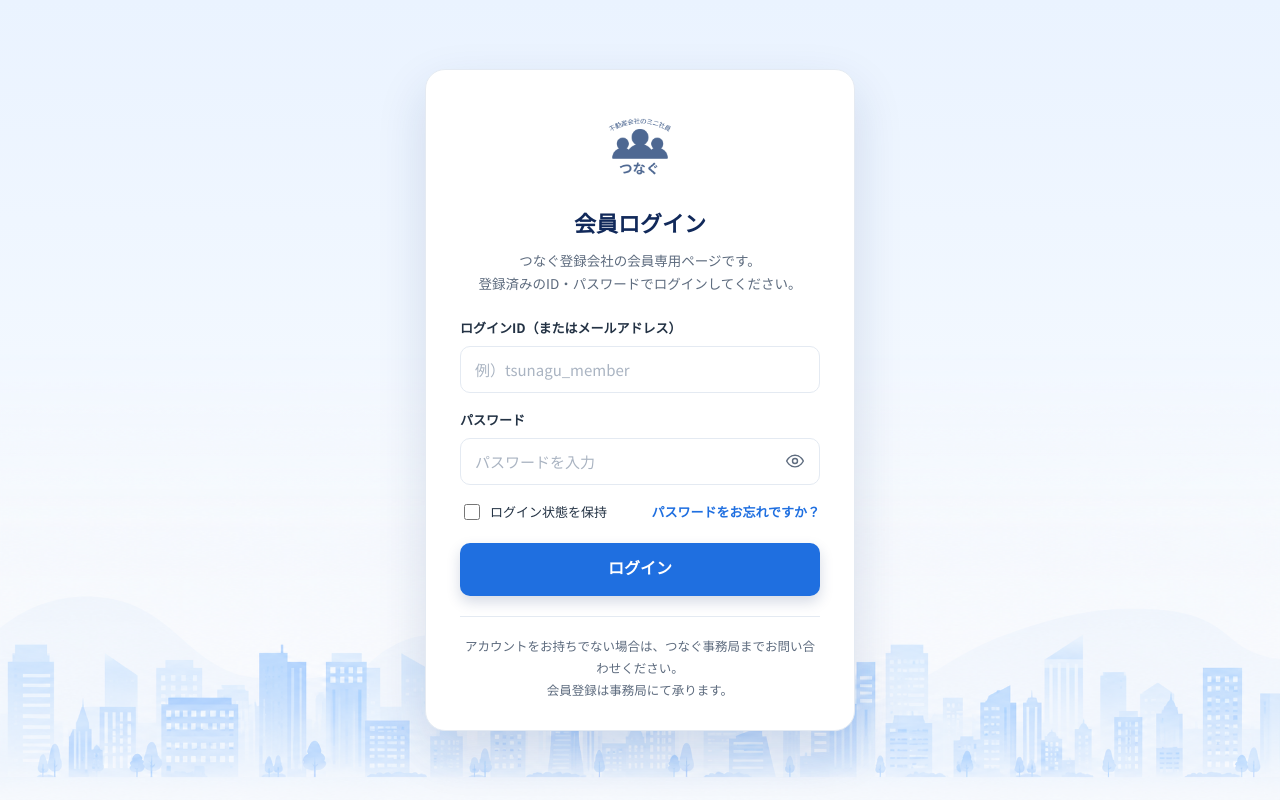
After one commit to tagukichi/tsunagu, a PHP site: page /login.html in a window 1280 px wide. The commit adds this page. Run offline with PHP 8.4, Linux system fonts and the light colour scheme.

Commit message:
会員ログイン画面(login.html)を追加
- サイトと同トーンの中央カード型ログイン画面（ロゴ／ID／パスワード）
- パスワード表示切替、ログイン状態保持、パスワード再設定リンク
- 入力欄は WP 準拠の name（log/pwd/rememberme）で wp-login.php 連携前提
- 背景に街並み画像、レスポンシブ対応、noindex 指定
- README に会員限定アクセス（未ログインのリダイレクト等）の実装ガイドを追記

https://claude.ai/code/session_01N1BhnTiRHf3AoeJwBWiCX3

```diff
--- a/assets/css/style.css
+++ b/assets/css/style.css
@@ -707,6 +707,127 @@ body.is-locked { overflow: hidden; }
 @media (prefers-reduced-motion: reduce) {
   .modal__dialog { animation: none; }
 }
+
+/* ---------- ログインページ ---------- */
+.login-page {
+  min-height: 100vh;
+  display: flex;
+  background: linear-gradient(180deg, #eaf3ff 0%, #f4f9ff 55%, #ffffff 100%);
+}
+.login {
+  position: relative;
+  z-index: 1;
+  flex: 1 1 auto;
+  display: flex;
+  align-items: center;
+  justify-content: center;
+  padding: 48px 20px;
+}
+.login__skyline {
+  position: fixed;
+  inset: auto 0 0 0;
+  width: 100%;
+  aspect-ratio: 2104 / 747;
+  background: url("../img/tsungau_back.png") no-repeat bottom center / 100% auto;
+  -webkit-mask-image: linear-gradient(to bottom, transparent 0, #000 42%);
+          mask-image: linear-gradient(to bottom, transparent 0, #000 42%);
+  z-index: 0;
+  pointer-events: none;
+}
+.login__card {
+  position: relative;
+  z-index: 1;
+  width: 100%;
+  max-width: 430px;
+  background: #fff;
+  border: 1px solid var(--line);
+  border-radius: 20px;
+  box-shadow: 0 20px 50px rgba(20, 52, 110, .14);
+  padding: 36px 34px 30px;
+}
+.login__head { text-align: center; margin-bottom: 22px; }
+.login__logo { height: 84px; width: auto; margin: 0 auto 14px; }
+.login__title { font-size: 22px; font-weight: 800; color: var(--navy); }
+.login__lead { margin-top: 8px; font-size: 13.5px; color: var(--muted); line-height: 1.7; }
+.login__error {
+  margin-bottom: 16px;
+  padding: 11px 14px;
+  border-radius: 10px;
+  background: #fdecec;
+  border: 1px solid #f3c0c0;
+  color: #c0392b;
+  font-size: 13.5px;
+  font-weight: 600;
+}
+.login__error[hidden] { display: none; }
+.login__form { display: flex; flex-direction: column; gap: 16px; }
+.field { display: flex; flex-direction: column; gap: 7px; }
+.field > label { font-size: 13px; font-weight: 700; color: var(--ink); }
+.field input[type="text"],
+.field input[type="password"] {
+  width: 100%;
+  padding: 12px 14px;
+  font-size: 15px;
+  font-family: inherit;
+  color: var(--ink);
+  background: #fff;
+  border: 1.5px solid var(--line);
+  border-radius: 10px;
+  transition: border-color .15s ease, box-shadow .15s ease;
+}
+.field input::placeholder { color: #aab4c2; }
+.field input:focus {
+  outline: none;
+  border-color: var(--brand);
+  box-shadow: 0 0 0 3px rgba(31, 111, 224, .15);
+}
+.field__pass { position: relative; }
+.field__pass input { padding-right: 46px; }
+.pass-toggle {
+  position: absolute;
+  top: 50%; right: 8px;
+  transform: translateY(-50%);
+  display: inline-flex;
+  align-items: center;
+  justify-content: center;
+  width: 34px; height: 34px;
+  border: none;
+  background: transparent;
+  color: var(--muted);
+  border-radius: 8px;
+  cursor: pointer;
+}
+.pass-toggle:hover { background: var(--bg-soft); color: var(--ink); }
+.pass-toggle .icon { width: 20px; height: 20px; }
+.pass-toggle .icon-eye-off { display: none; }
+.pass-toggle.is-on .icon-eye { display: none; }
+.pass-toggle.is-on .icon-eye-off { display: block; }
+.login__row {
+  display: flex;
+  align-items: center;
+  justify-content: space-between;
+  gap: 12px;
+  flex-wrap: wrap;
+  font-size: 13px;
+}
+.checkbox { display: inline-flex; align-items: center; gap: 7px; cursor: pointer; color: var(--ink); }
+.checkbox input { width: 16px; height: 16px; accent-color: var(--brand); }
+.login__forgot { color: var(--brand); font-weight: 600; }
+.login__forgot:hover { text-decoration: underline; }
+.login__submit { width: 100%; margin-top: 4px; padding: 14px; font-size: 16px; }
+.login__note {
+  margin-top: 20px;
+  padding-top: 18px;
+  border-top: 1px solid var(--line);
+  text-align: center;
+  font-size: 12.5px;
+  color: var(--muted);
+  line-height: 1.75;
+}
+@media (max-width: 480px) {
+  .login__card { padding: 28px 22px 24px; border-radius: 16px; }
+  .login__logo { height: 70px; }
+}
 @media (max-width: 680px) {
   .modal { padding: 16px; }
   .modal__title { padding: 24px 52px 12px 22px; font-size: 19px; }
--- a/assets/js/main.js
+++ b/assets/js/main.js
@@ -134,4 +134,17 @@
     });
     track.classList.add('is-marquee');
   })();
+
+  /* ---------- 5) パスワード表示切替（ログイン画面） ---------- */
+  document.querySelectorAll('.pass-toggle').forEach(function (btn) {
+    btn.addEventListener('click', function () {
+      var input = btn.parentNode.querySelector('input');
+      if (!input) return;
+      var show = input.type === 'password';
+      input.type = show ? 'text' : 'password';
+      btn.classList.toggle('is-on', show);
+      btn.setAttribute('aria-pressed', String(show));
+      btn.setAttribute('aria-label', show ? 'パスワードを隠す' : 'パスワードを表示');
+    });
+  });
 })();
--- /dev/null
+++ b/login.html
@@ -0,0 +1,78 @@
+<!DOCTYPE html>
+<html lang="ja">
+<head>
+  <meta charset="UTF-8">
+  <meta name="viewport" content="width=device-width, initial-scale=1.0">
+  <title>会員ログイン | つなぐ依頼ページ</title>
+  <meta name="description" content="つなぐ依頼ページの会員ログイン。登録済みのID・パスワードでログインしてください。">
+  <meta name="robots" content="noindex, nofollow">
+  <link rel="preconnect" href="https://fonts.googleapis.com">
+  <link rel="preconnect" href="https://fonts.gstatic.com" crossorigin>
+  <link href="https://fonts.googleapis.com/css2?family=Noto+Sans+JP:wght@400;500;700;900&display=swap" rel="stylesheet">
+  <link rel="stylesheet" href="assets/css/style.css">
+</head>
+<body class="login-page">
+
+  <div class="login__skyline" aria-hidden="true"></div>
+
+  <main class="login">
+    <!-- ============================================================
+         会員ログイン
+         WordPress では wp-login.php に投げる想定（フィールド名 log/pwd/rememberme は WP 準拠）
+         [ACF/設定] site_logo（画像）/ login_title / login_lead / login_note
+    ============================================================ -->
+    <div class="login__card">
+      <div class="login__head">
+        <img class="login__logo" src="assets/img/tsunaglogo.png" alt="つなぐ" width="500" height="500">
+        <h1 class="login__title">会員ログイン</h1>
+        <p class="login__lead">つなぐ登録会社の会員専用ページです。<br>登録済みのID・パスワードでログインしてください。</p>
+      </div>
+
+      <!-- ログイン失敗時に表示（WP側でエラー時に hidden を外す） -->
+      <p class="login__error" role="alert" hidden>ログインIDまたはパスワードが正しくありません。</p>
+
+      <!-- WP: action="<?php echo esc_url( wp_login_url() ); ?>" -->
+      <form class="login__form" method="post" action="#" novalidate>
+        <div class="field">
+          <label for="user_login">ログインID（またはメールアドレス）</label>
+          <input id="user_login" name="log" type="text" autocomplete="username" required placeholder="例）tsunagu_member">
+        </div>
+
+        <div class="field">
+          <label for="user_pass">パスワード</label>
+          <div class="field__pass">
+            <input id="user_pass" name="pwd" type="password" autocomplete="current-password" required placeholder="パスワードを入力">
+            <button type="button" class="pass-toggle" aria-label="パスワードを表示" aria-pressed="false">
+              <!-- PLACEHOLDER ICON: eye / eye-off -->
+              <svg class="icon icon-eye" viewBox="0 0 24 24" aria-hidden="true" focusable="false">
+                <path d="M2 12s3.5-7 10-7 10 7 10 7-3.5 7-10 7-10-7-10-7z" fill="none" stroke="currentColor" stroke-width="1.7" stroke-linejoin="round"/>
+                <circle cx="12" cy="12" r="3" fill="none" stroke="currentColor" stroke-width="1.7"/>
+              </svg>
+              <svg class="icon icon-eye-off" viewBox="0 0 24 24" aria-hidden="true" focusable="false">
+                <path d="M4 4l16 16" stroke="currentColor" stroke-width="1.7" stroke-linecap="round"/>
+                <path d="M9.6 5.2A10 10 0 0 1 12 5c6.5 0 10 7 10 7a18 18 0 0 1-3 3.7M6.2 6.7A18 18 0 0 0 2 12s3.5 7 10 7a10 10 0 0 0 3.3-.55" fill="none" stroke="currentColor" stroke-width="1.7" stroke-linecap="round" stroke-linejoin="round"/>
+                <path d="M9.9 9.9a3 3 0 0 0 4.2 4.2" fill="none" stroke="currentColor" stroke-width="1.7"/>
+              </svg>
+            </button>
+          </div>
+        </div>
+
+        <div class="login__row">
+          <label class="checkbox">
+            <input type="checkbox" name="rememberme" value="forever">
+            <span>ログイン状態を保持</span>
+          </label>
+          <a class="login__forgot" href="#">パスワードをお忘れですか？</a>
+        </div>
+
+        <!-- WP: <input type="hidden" name="redirect_to" value="<?php echo esc_url( home_url('/') ); ?>"> -->
+        <button type="submit" class="btn btn--solid login__submit">ログイン</button>
+      </form>
+
+      <p class="login__note">アカウントをお持ちでない場合は、つなぐ事務局までお問い合わせください。<br>会員登録は事務局にて承ります。</p>
+    </div>
+  </main>
+
+  <script src="assets/js/main.js"></script>
+</body>
+</html>
```
Also changed, not shown: README.md.
